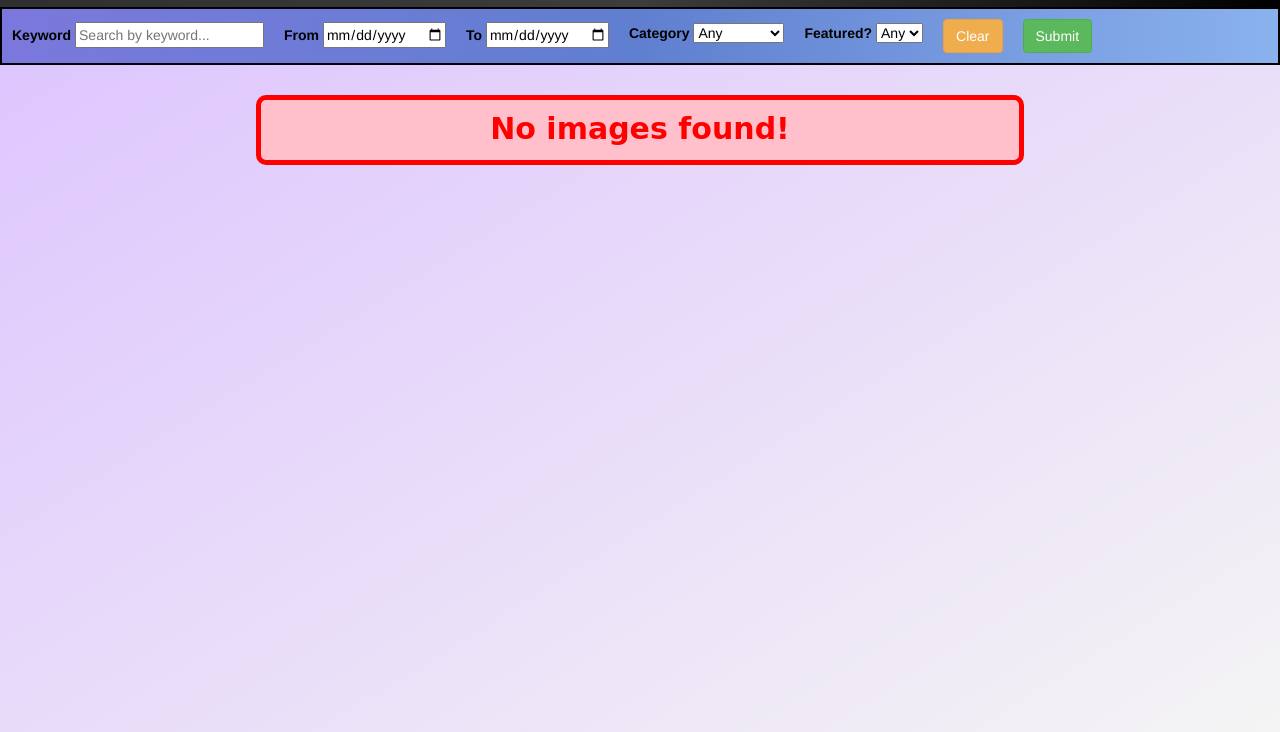
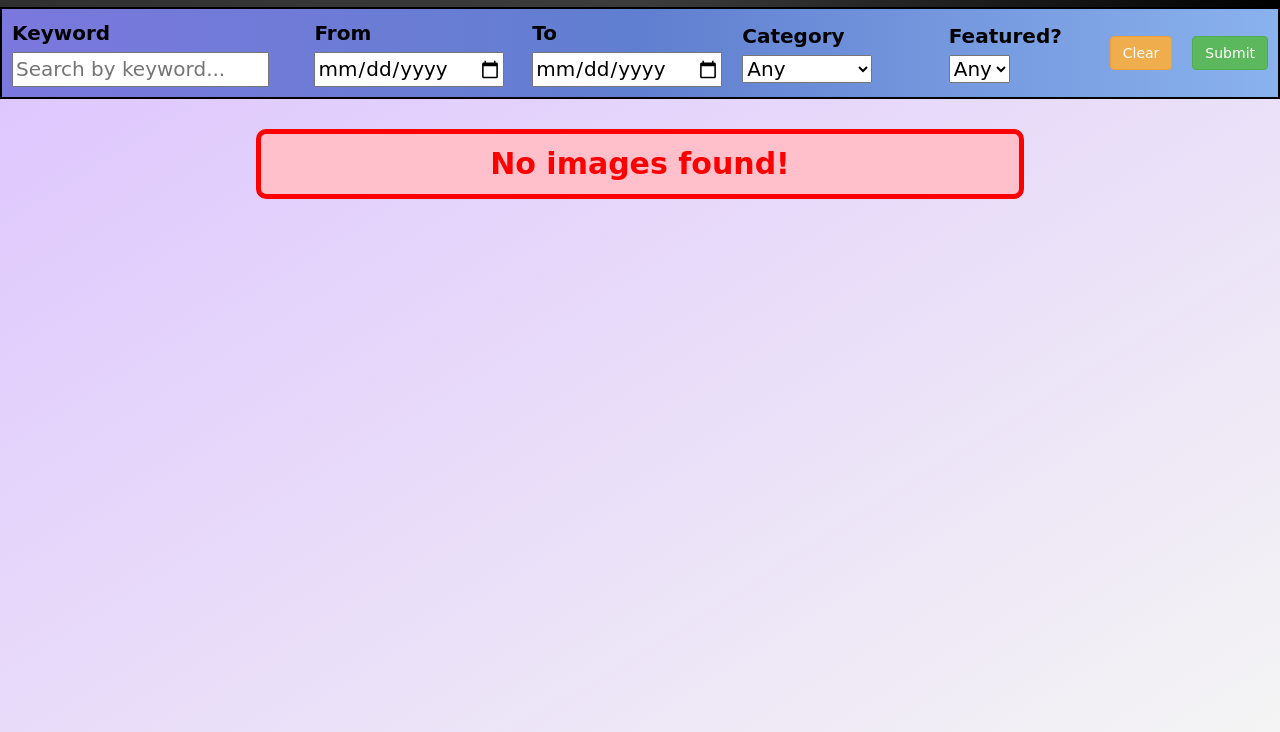
Before and after one commit to MMojtaba/paintings-angularjs, a website: page client/index.html at #!/browse in a window 1280 px wide. Shown: the part 68-800 px from the top of the page. Drawn offline with Linux system fonts and the light colour scheme; no server answers.

Commit message:
improved style of fonts on browse page

```diff
--- a/client/templates/browse.html
+++ b/client/templates/browse.html
@@ -18,6 +18,8 @@
     display: flex;
     gap: 2rem;
     align-items: center;
+    font-family: var(--main-font);
+    font-size: 2rem;
   }
 </style>
 
```
